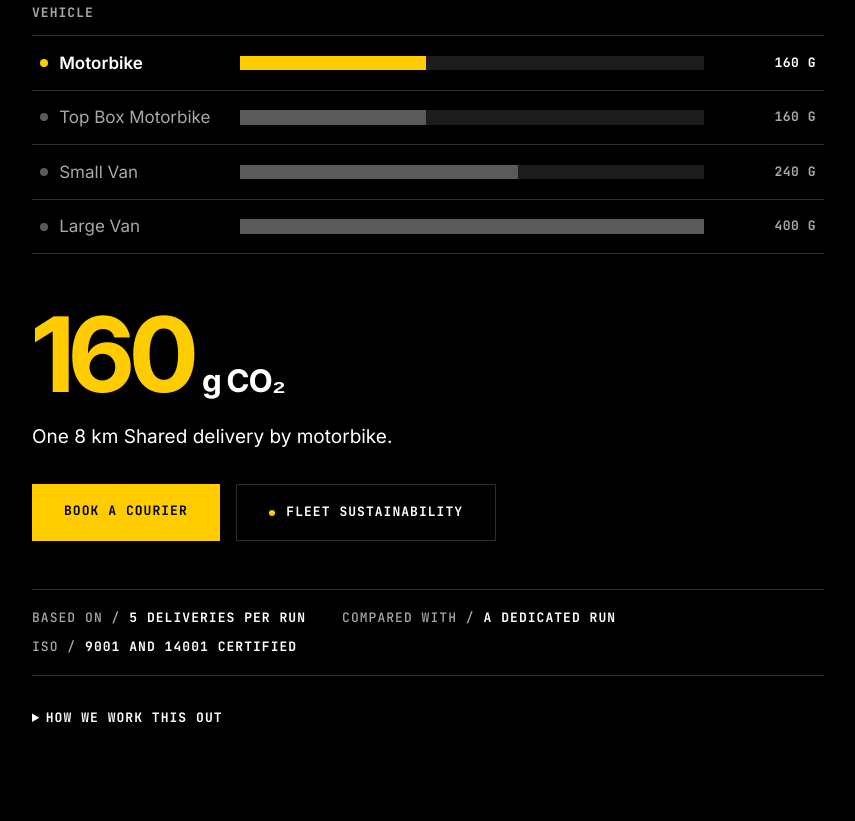
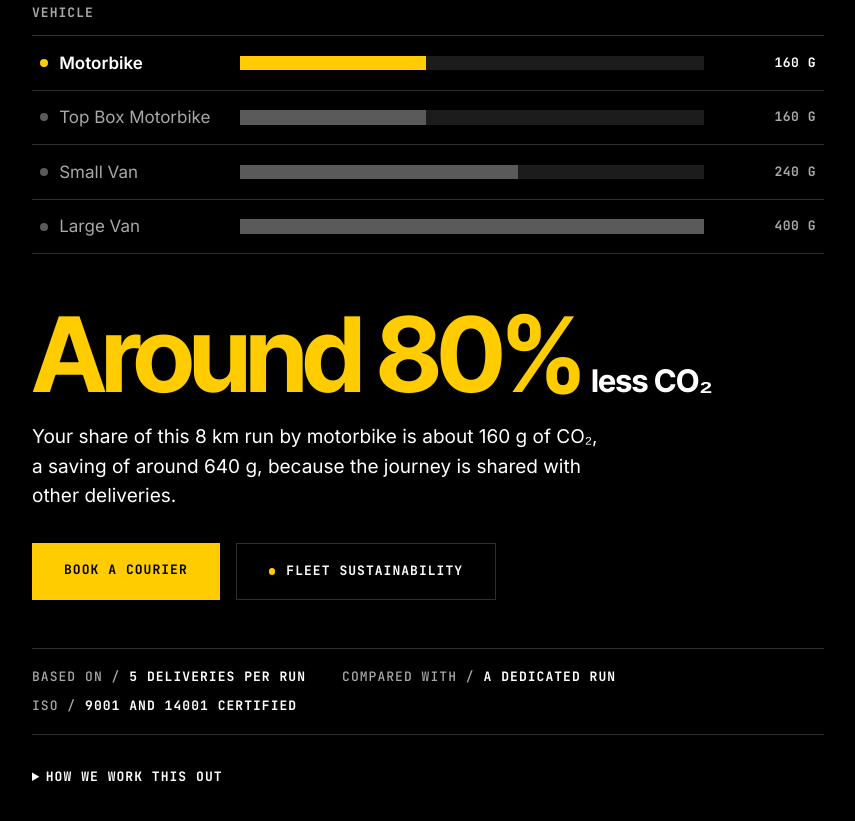
Before and after one commit to joep100/Cyclone, a plain HTML site: page carbon-share.html in a window 1280 px wide. Shown: the part 657-1478 px from the top of the page, without its empty margins (212-1067 px from the left). Before the commit the page ends 1449 px from the top, so only its background shows below. Drawn offline with Linux system fonts and the light colour scheme.

Commit message:
Add files via upload

```diff
--- a/carbon-share.html
+++ b/carbon-share.html
@@ -282,9 +282,12 @@
     });
 
     var chosen = VEHICLES.filter(function (v) { return v.id === selected; })[0];
-    var m = formatMass(chosen.gPerKm * km / SHARE);
-    figure.innerHTML = m.number + "<small>" + m.unit + " CO₂</small>";
-    line.textContent = "One " + formatKm(km) + " km Shared delivery by " + chosen.name.toLowerCase() + ".";
+    // lead with the saving people can picture, then the grams for those who want them
+    var pct = Math.round((1 - 1 / SHARE) * 100);
+    var share = chosen.gPerKm * km / SHARE, saved = chosen.gPerKm * km - share;
+    figure.innerHTML = "Around " + pct + "%<small>less CO₂</small>";
+    line.textContent = "Your share of this " + formatKm(km) + " km run by " + chosen.name.toLowerCase() +
+      " is about " + massText(share) + " of CO₂, a saving of around " + massText(saved) + ", because the journey is shared with other deliveries.";
   }
 
   kmInput.addEventListener("input", function () {
```
